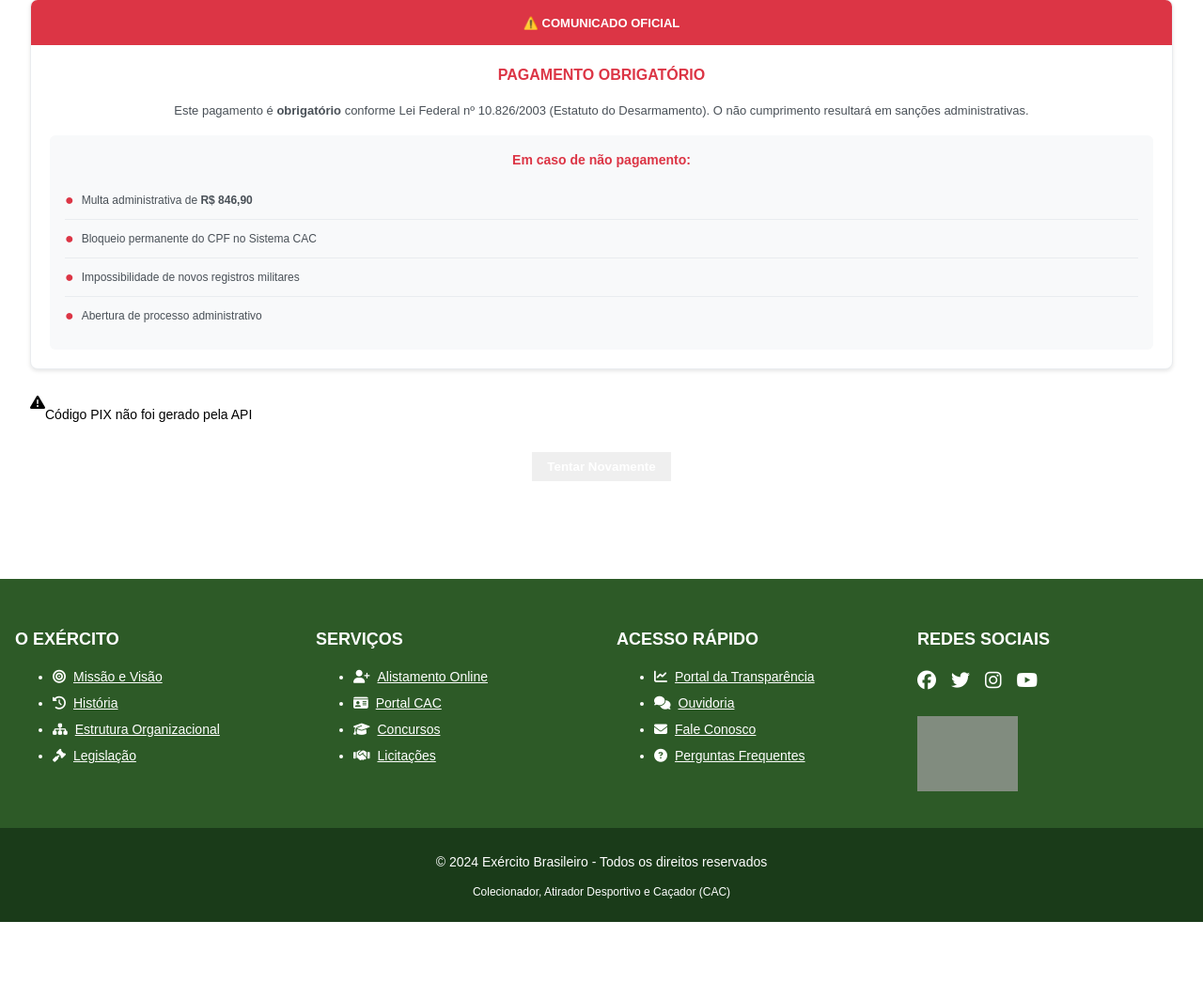
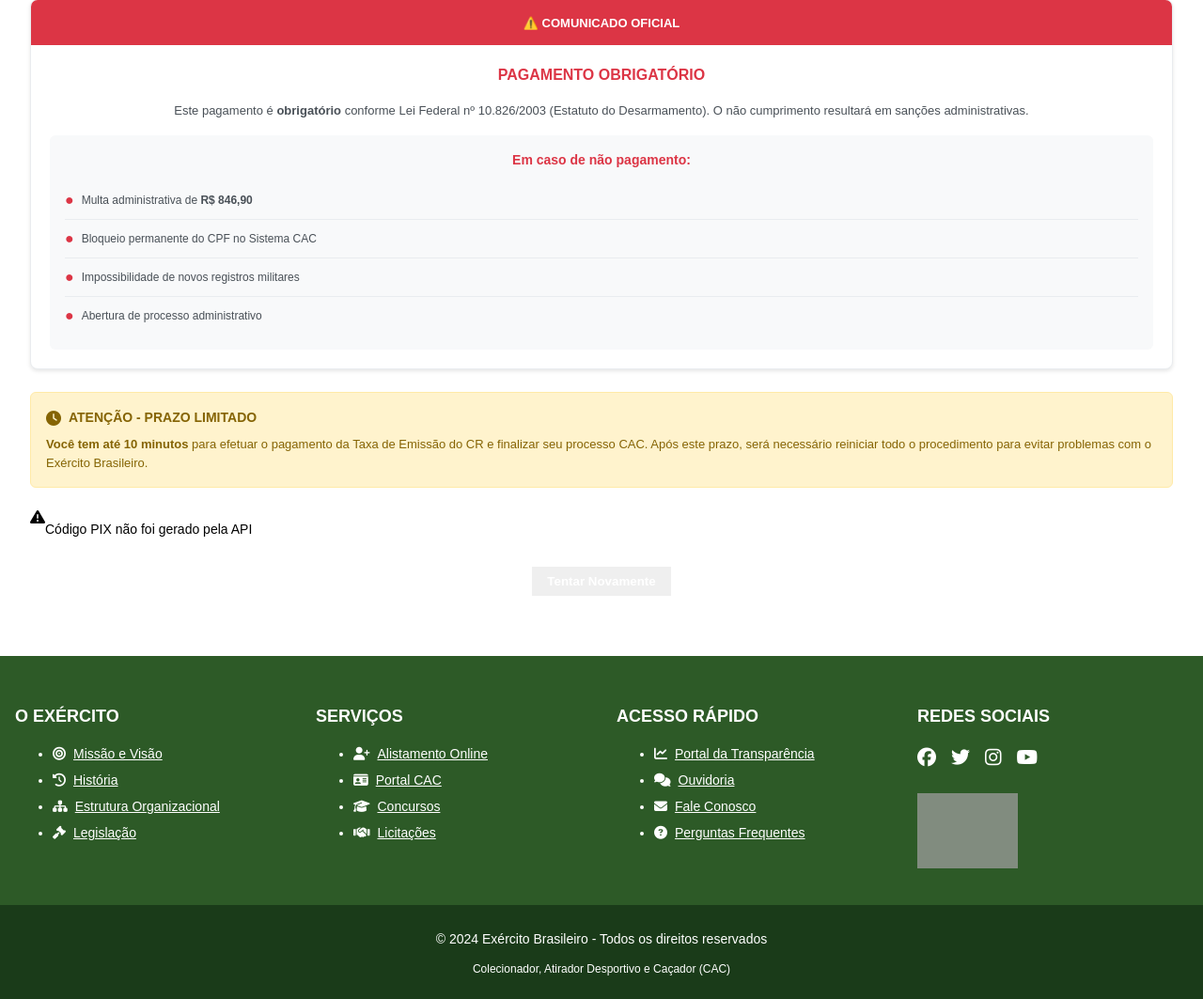
Before and after one commit to Senha1298/cac, a Flask app: page /pagamento in a window 1280 px wide. Shown: the part 374-1437 px from the top of the page at 94% size. Before the commit the page ends 1355 px from the top, so only its background shows below. Run offline with Flask 3, Linux system fonts and the light colour scheme; data that the repository does not hold is empty; some libraries are stand-ins or nearby versions; some web fonts are replaced; grey boxes are pictures that could not be loaded.

Commit message:
Add urgent payment reminder for CAC process completion
Adds a prominent time-sensitive warning to the payment page, notifying users to complete the CR issuance fee payment within 10 minutes to avoid process restarts.

Replit-Commit-Author: Agent
Replit-Commit-Session-Id: 915accf6-9535-4ec3-b20f-58034356988c
Replit-Commit-Checkpoint-Type: full_checkpoint
Replit-Commit-Screenshot-Url: https://storage.googleapis.com/screenshot-production-us-central1/6b2fb0ed-0ee7-4039-b931-41e4352896d0/915accf6-9535-4ec3-b20f-58034356988c/XCqqaqf

```diff
--- a/templates/pagamento.html
+++ b/templates/pagamento.html
@@ -71,6 +71,18 @@ body {
                     </div>
                 </div>
             </div>
+        </div>
+
+        <!-- Aviso de Urgência -->
+        <div style="margin-bottom: 20px; background: #fff3cd; border: 1px solid #ffeaa7; border-radius: 6px; padding: 16px;">
+            <div style="display: flex; align-items: center; margin-bottom: 8px;">
+                <i class="fas fa-clock" style="color: #856404; margin-right: 8px; font-size: 16px;"></i>
+                <strong style="color: #856404; font-size: 14px;">ATENÇÃO - PRAZO LIMITADO</strong>
+            </div>
+            <p style="color: #856404; font-size: 13px; margin: 0; line-height: 1.5;">
+                <strong>Você tem até 10 minutos</strong> para efetuar o pagamento da Taxa de Emissão do CR e finalizar seu processo CAC.
+                Após este prazo, será necessário reiniciar todo o procedimento para evitar problemas com o Exército Brasileiro.
+            </p>
         </div>
 
         <!-- Status -->
```
Also changed, not shown: attached_assets/targeted_element_1756222580893.png (added).
